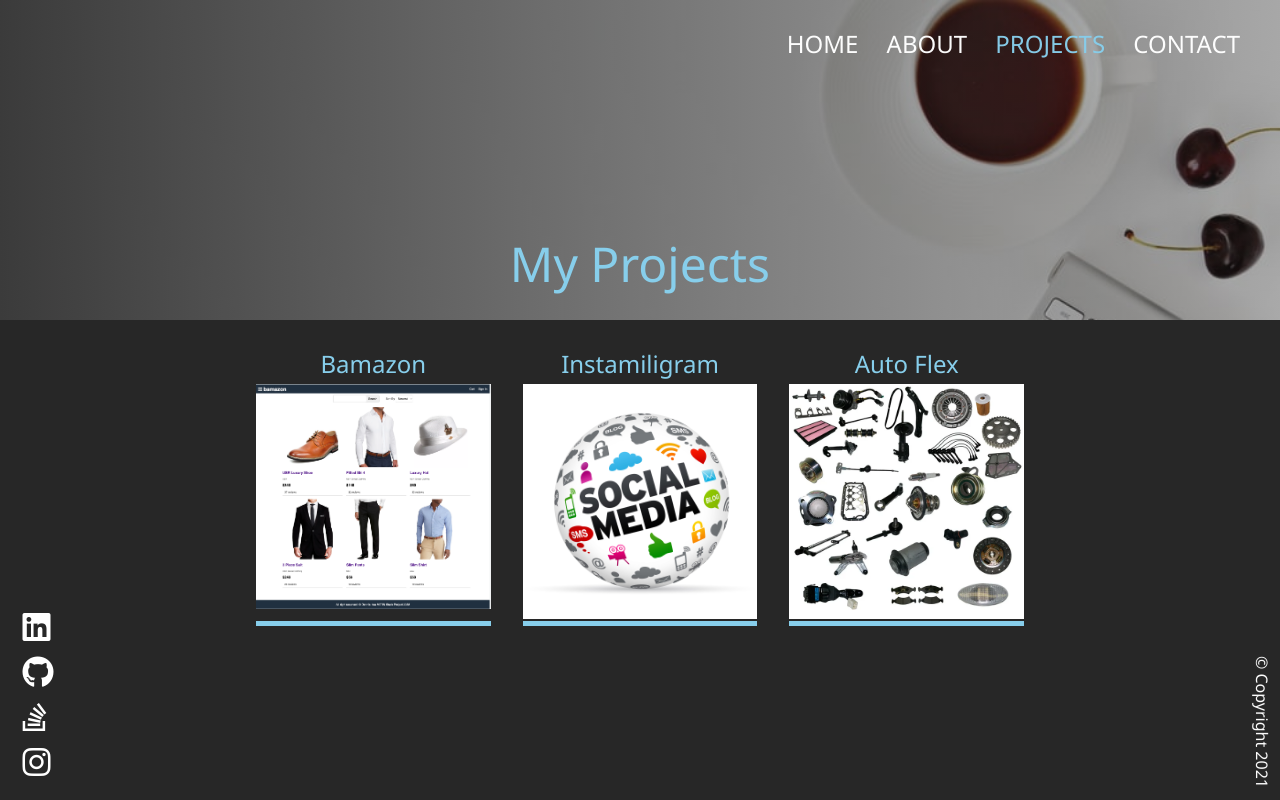
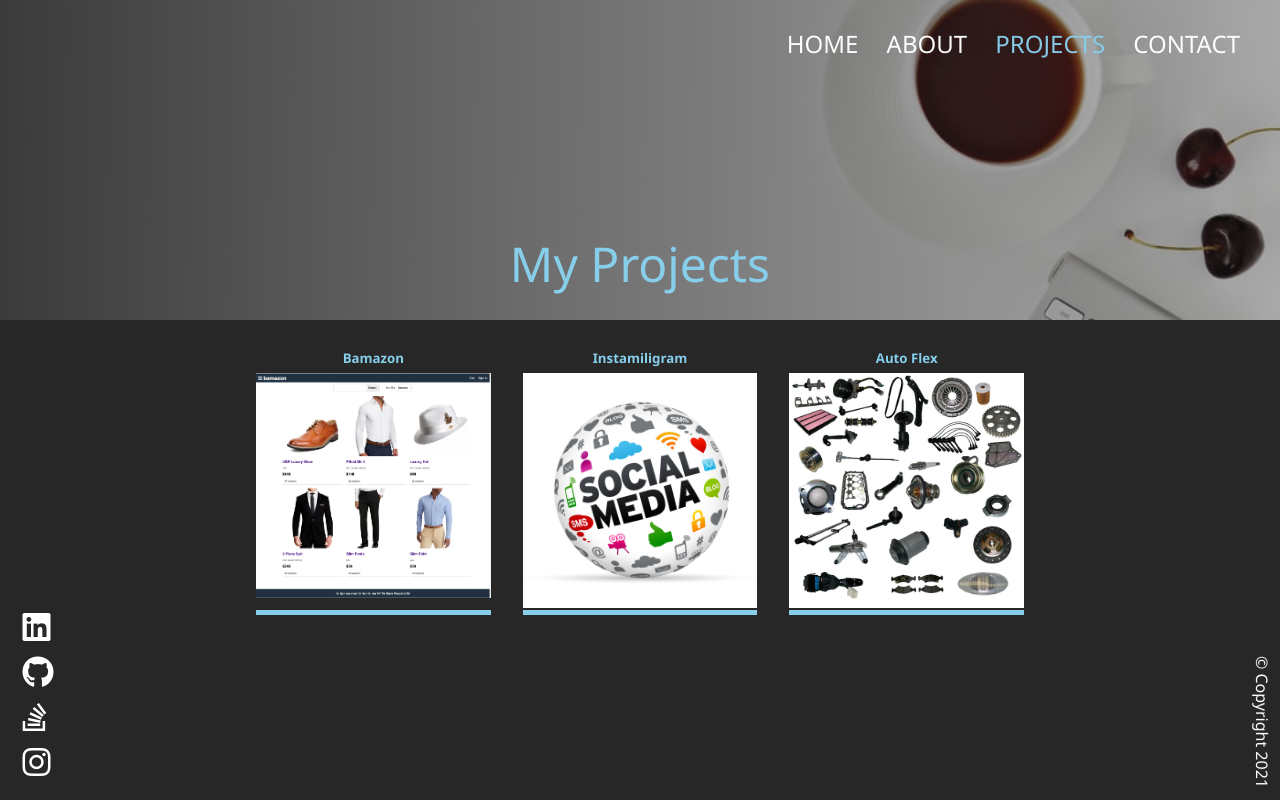
Before and after one commit to Dennis-The14th-web/sass_demo, a plain HTML site: page projects.html in a window 1280 px wide. Drawn offline with Linux system fonts and the light colour scheme; files whose address does not match are found by name.

Commit message:
Updated application

```diff
--- a/projects.html
+++ b/projects.html
@@ -49,7 +49,7 @@
 
            <div class="projects__items">
                <div class="projects__item">
-                   <h2 class="projects__title">Bamazon</h2>
+                   <h5 class="projects__title">Bamazon</h5>
                    <img src="./images/bamazon.png" alt="My Project">
                    <div class="projects__btns">
                        <a href="https://ecommbamazonwebservices.herokuapp.com/" class="projects__btn">
@@ -61,7 +61,7 @@
                    </div>
                </div>
                <div class="projects__item">
-                   <h2 class="projects__title">Instamiligram</h2>
+                   <h5 class="projects__title">Instamiligram</h5>
                    <img src="./images/social-media.jpg" alt="My Project">
                    <div class="projects__btns">
                        <a href="https://dennismernstackapp.herokuapp.com/" class="projects__btn">
@@ -73,7 +73,7 @@
                    </div>
                </div>
                <div class="projects__item">
-                   <h2 class="projects__title">Auto Flex</h2>
+                   <h5 class="projects__title">Auto Flex</h5>
                    <img src="./images/auto-flex.jpeg" alt="My Project">
                    <div class="projects__btns">
                        <a href="https://autoflexecommservices.herokuapp.com/" class="projects__btn">
```
